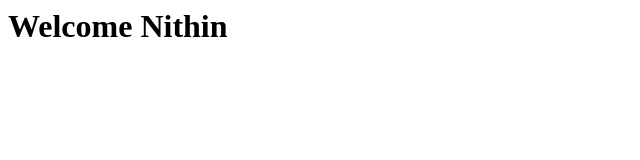
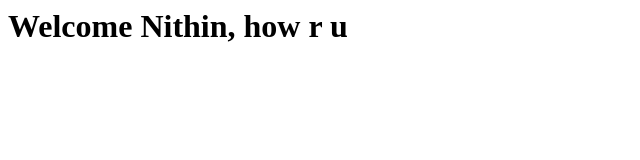
Before and after one commit to nithinadmin/websitejune12, a plain HTML site: page index.html in a window 1280 px wide. Shown: the whole page, without its empty margins (0-640 px from the left). Drawn offline with Linux system fonts and the light colour scheme.

Commit message:
Update index.html

```diff
--- a/index.html
+++ b/index.html
@@ -1,5 +1,5 @@
 
 <html>
 <h1><title>Jenkins CI\CD Pipeline</title></h1>
-<body><h1>Welcome Nithin</h1> </body>
+<body><h1>Welcome Nithin, how r u</h1> </body>
 </html>
```
